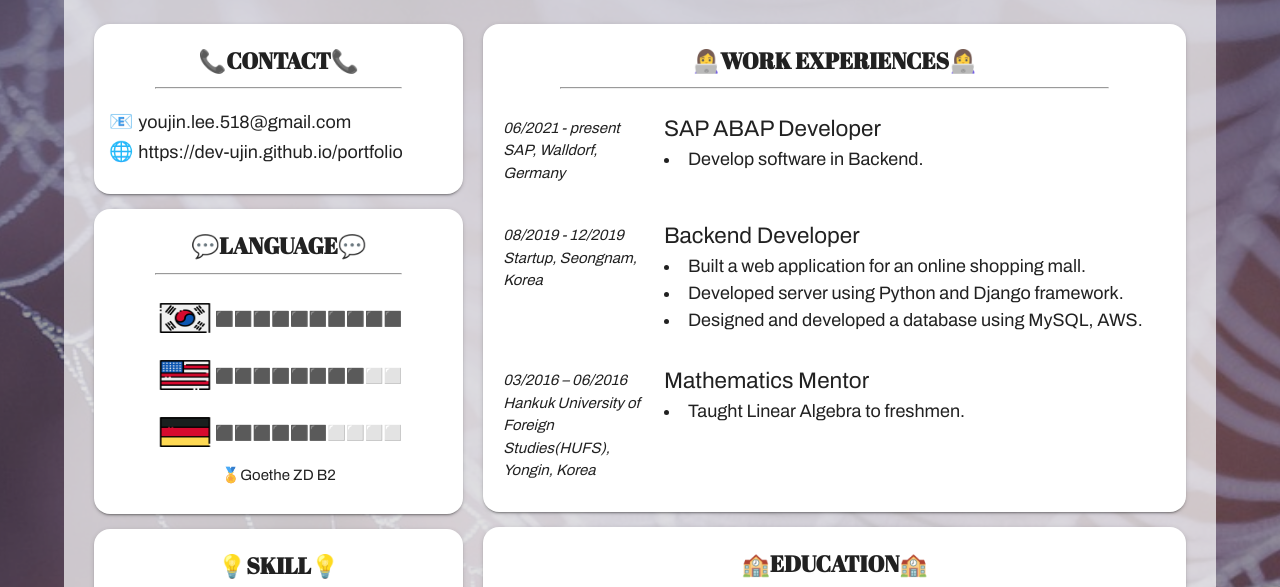
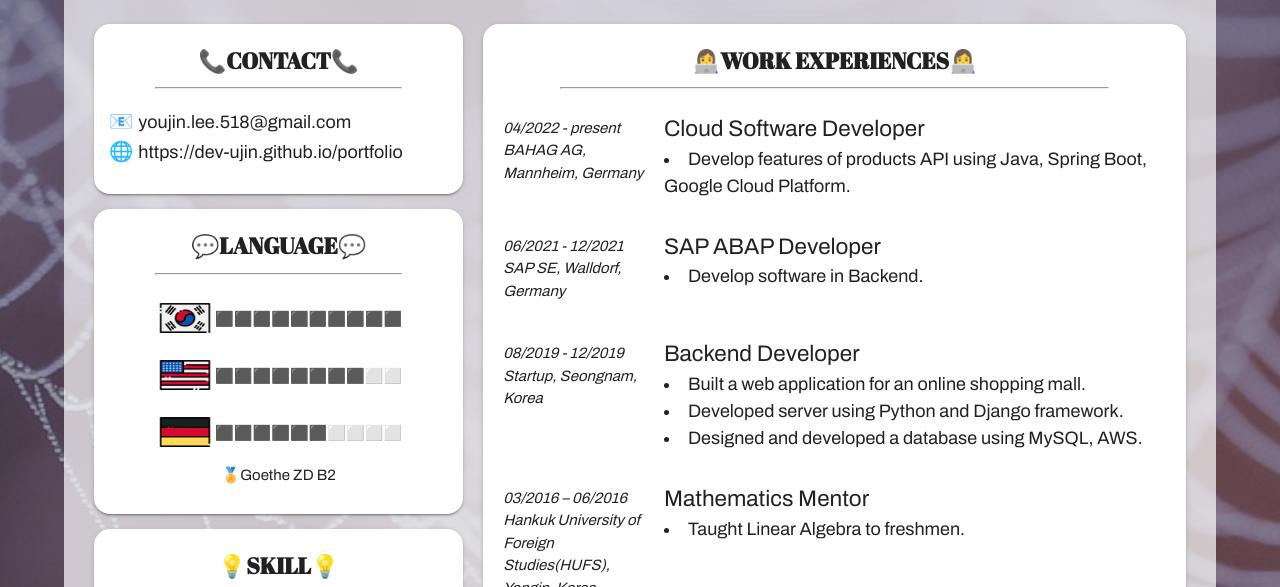
Before and after one commit to dev-ujin/portfolio, a plain HTML site: page resume.html in a window 1280 px wide. Shown: the part 182-769 px from the top of the page. Drawn offline with nearby package versions, Linux system fonts and the light colour scheme; a web font is replaced by a local one.

Commit message:
[doc] Update the resume with current status

```diff
--- a/resume.html
+++ b/resume.html
@@ -80,12 +80,12 @@
                                     <div class="skill-image" style="background-image: url(../portfolio/assets/res/javascript.png);"><div class="skill-label">Java<br>script</div></div>
                                     <div class="skill-image" style="background-image: url(../portfolio/assets/res/django-framework.png);"><div class="skill-label">Django</div></div>
                                     <div class="skill-image" style="background-image: url(../portfolio/assets/res/flask-framework.png);"><div class="skill-label">Flask</div></div>
-                                    <div class="skill-image" style="background-image: url(../portfolio/assets/res/springboot.png);"><div class="skill-label">Spring<br>boot</div></div>
+                                    <div class="skill-image" style="background-image: url(../portfolio/assets/res/springboot.png);"><div class="skill-label">Spring<br>Boot</div></div>
                                     <div class="skill-image" style="background-image: url(../portfolio/assets/res/mysql.png);"><div class="skill-label">MySQL</div></div>
                                     <div class="skill-image" style="background-image: url(../portfolio/assets/res/mongdb.png);"><div class="skill-label">Mongo<br>DB</div></div>
                                     <div class="skill-image" style="background-image: url(../portfolio/assets/res/aws.png);"><div class="skill-label">AWS</div></div>
+                                    <div class="skill-image" style="background-image: url(../portfolio/assets/res/gcp.png);"><div class="skill-label">GCP</div></div>
                                     <div class="skill-image" style="background-image: url(../portfolio/assets/res/git.png);"><div class="skill-label">Git</div></div>
-                                    <div class="skill-image" style="background-image: url(../portfolio/assets/res/docker.png);"><div class="skill-label">Docker</div></div>
                                     <div class="skill-image" style="background-image: url(../portfolio/assets/res/arduino.png);"><div class="skill-label">Arduino</div></div>
                                 </div>
                             </div>
@@ -114,14 +114,32 @@
                                     <div class="item-content">
                                         <div class="item-content-left">
                                            <div class="period">
-                                                06/2021 - present
+                                                04/2022 - present
                                             </div>
                                             <div class="location">
-                                                SAP, Walldorf, Germany
+                                                BAHAG AG, Mannheim, Germany
                                             </div>
                                         </div>
                                         <div class="item-content-right">
-                                            <div class="item-title">SAP ABAP Developer </div>
+                                            <div class="item-title">Cloud Software Developer</div>
+                                            <div class="item-content-list">
+                                                <li>Develop features of products API using Java, Spring Boot, Google Cloud Platform.</li>
+                                            </div>
+                                        </div>
+                                    </div>
+                                </div>
+                                <div class="item">
+                                    <div class="item-content">
+                                        <div class="item-content-left">
+                                           <div class="period">
+                                                06/2021 - 12/2021
+                                            </div>
+                                            <div class="location">
+                                                SAP SE, Walldorf, Germany
+                                            </div>
+                                        </div>
+                                        <div class="item-content-right">
+                                            <div class="item-title">SAP ABAP Developer</div>
                                             <div class="item-content-list">
                                                 <li>Develop software in Backend.</li>
                                             </div>
@@ -139,7 +157,7 @@
                                             </div>
                                         </div>
                                         <div class="item-content-right">
-                                            <div class="item-title">Backend Developer </div>
+                                            <div class="item-title">Backend Developer</div>
                                             <div class="item-content-list">
                                                 <li>Built a web application for an online shopping mall.</li>
                                                 <li>Developed server using Python and Django framework.</li>
```
Also changed, not shown: assets/res/gcp.png (added).
